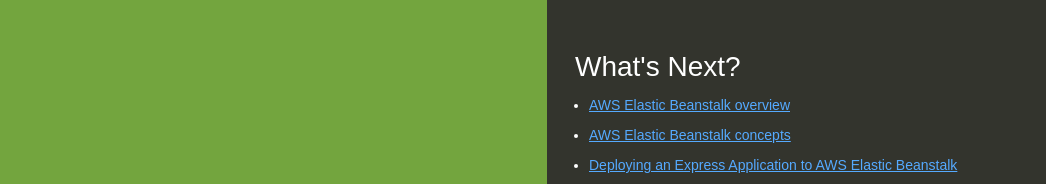
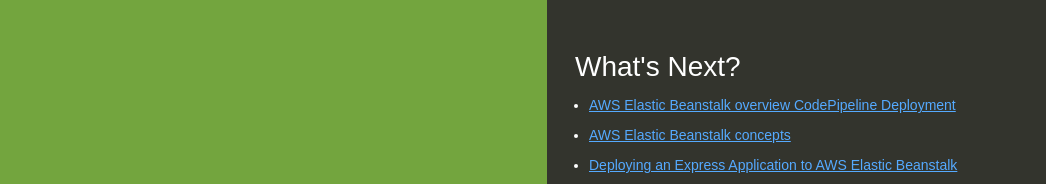
Before and after one commit to vkagitapu/codecommit, a website: page nodejs/index.html in a window 1280 px wide. Shown: the top 184 px of the page, without its empty margins (93-1139 px from the left). Drawn offline with Linux system fonts and the light colour scheme.

Commit message:
testing nodeJs EBS codePipeline

```diff
--- a/nodejs/index.html
+++ b/nodejs/index.html
@@ -81,7 +81,7 @@
     <div class="linksColumn">
       <h2>What's Next?</h2>
       <ul>
-        <li><a href="https://docs.aws.amazon.com/elasticbeanstalk/latest/dg/Welcome.html">AWS Elastic Beanstalk overview</a></li>
+        <li><a href="https://docs.aws.amazon.com/elasticbeanstalk/latest/dg/Welcome.html">AWS Elastic Beanstalk overview CodePipeline Deployment</a></li>
         <li><a href="https://docs.aws.amazon.com/elasticbeanstalk/latest/dg/concepts.html">AWS Elastic Beanstalk concepts</a></li>
         <li><a href="https://docs.aws.amazon.com/elasticbeanstalk/latest/dg/create_deploy_nodejs_express.html">Deploying an Express Application to AWS Elastic Beanstalk</a></li>
         <li><a href="https://docs.aws.amazon.com/elasticbeanstalk/latest/dg/nodejs-express-clustering.html">Deploying an Express application with clustering to Elastic Beanstalk</a></li>
```
